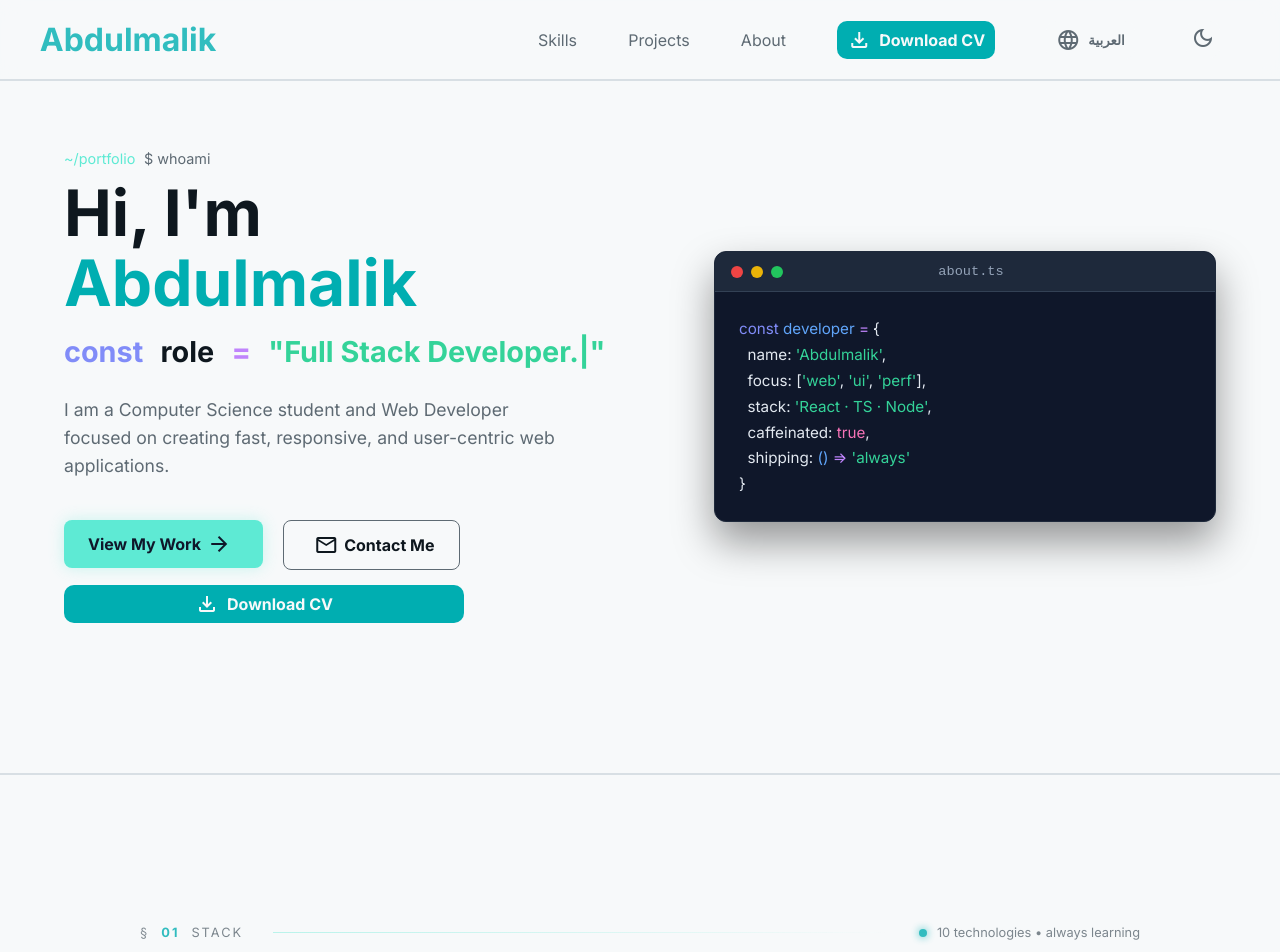
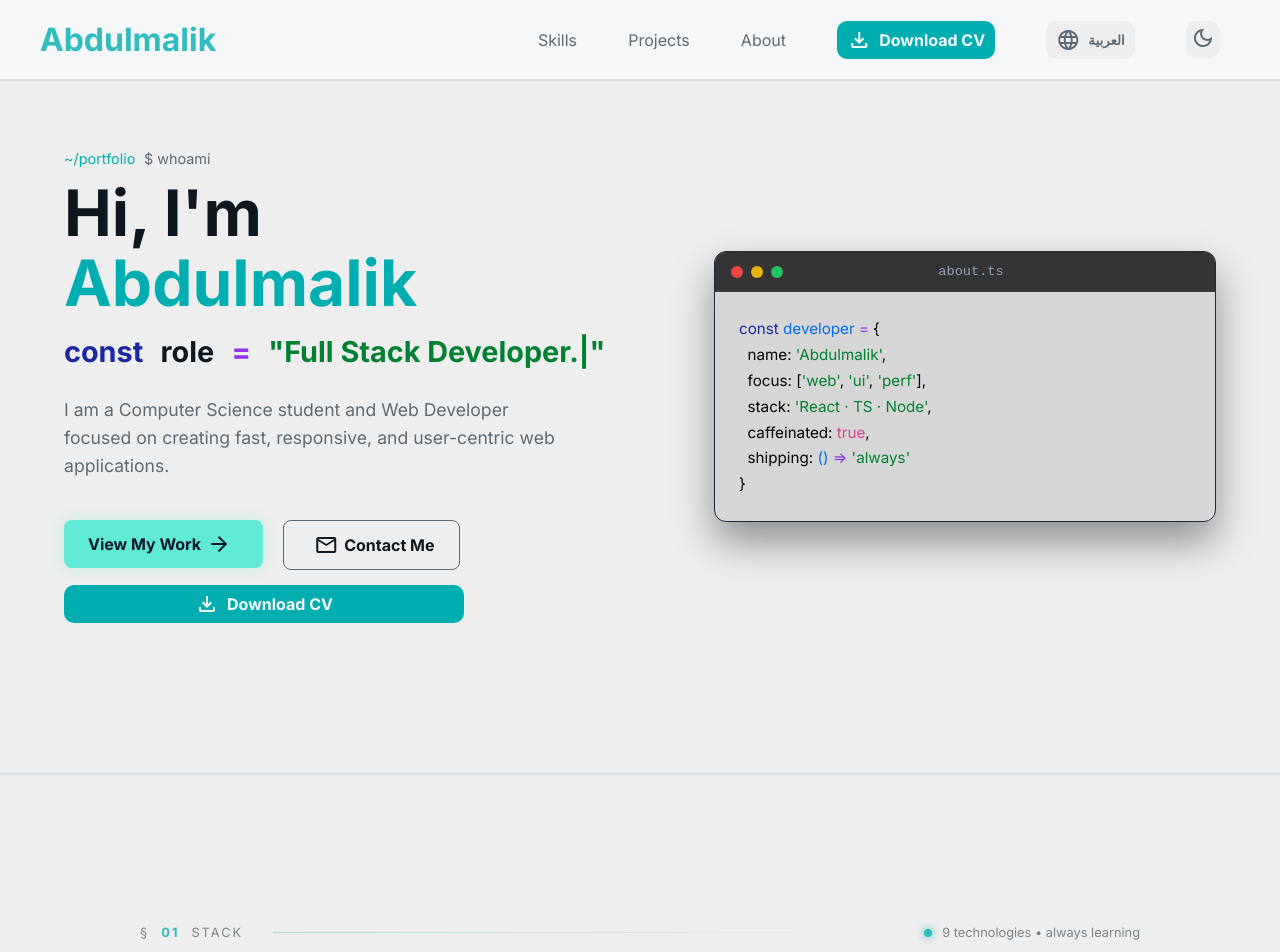
Before and after one commit to Abdulmalik90/My-Personal-Web, a React (Vite) app: page / in a window 1280 px wide. Shown: the top 952 px of the page. Built offline with nearby package versions, Linux system fonts and the light colour scheme.

Commit message:
Some changes on light mode

```diff
--- a/src/App.css
+++ b/src/App.css
@@ -1,6 +1,6 @@
 /* app.css */
 :root {
-    --primary: #f7f9fa;
+    --primary: #eeeeee;
     --header-bg: rgba(247, 249, 250, 0.786);
     --secondary: #00aeb1;
     --secondary-hover: #00c0c3;
@@ -12,8 +12,20 @@
     --other-buttons: #ffffff;
     --other-buttons-border: #d3d3d3;
     --other-buttons-hover: #d3d3d3;
+    --code-window: #d6d6d6;
+    --window-header: #343434;
+    --code-keyword : #1b28a2;  /* Indigo */
+    --code-variable: var(--text);
+    --code-operator: #8f34ea; /* Purple */
+    --code-string: #008131; /* Emerald Green */
+    --code-function: #006df1; /* Blue */
+    --code-boolean: #d84491; /* Pink */
+    --code: rgb(0, 0, 0);
     --line: #d8dfe4;
     --card: white;
+    /* about page */
+    --ab-panel: #d2d2d2;
+    --ad-panel-border: rgba(0, 0, 0, 0.263);
 }
 
 /* Dark Mode Variables */
@@ -28,8 +40,20 @@
     --other-buttons: #11181d;
     --other-buttons-border: rgb(54, 54, 54);
     --other-buttons-hover: rgb(54, 54, 54);
+    --code-window: #0f172a;
+    --window-header: #1e293b;
+    --code-keyword : #818cf8;  /* Indigo */
+    --code-variable: var(--text);
+    --code-operator: #c084fc; /* Purple */
+    --code-string: #34d399; /* Emerald Green */
+    --code-function: #60a5fa; /* Blue */
+    --code-boolean: #f472b6; /* Pink */
+    --code: white;
     --line: #161e25;
     --card: #0e171e;
+    /* about page */
+    --ab-panel: #06101a;
+    --ad-panel-border: rgba(255, 255, 255, 0.08);
     /* We keep the --secondary accent colors the same so your buttons stay vibrant! */
 }
 
@@ -65,6 +89,7 @@ html:lang(ar) .sectoin-subtitle {
 
 body {
     background-color: var(--primary);
+    transition: all 0.5s ease-in;
 }
 
 hr {
--- a/src/components/About.jsx
+++ b/src/components/About.jsx
@@ -96,9 +96,9 @@ export default function About() {
                         </div>
                         <ul className="ab-currently-list">
                             {currently.map((row, i) => (
-                                <li key={row.label} className="ab-currently-row" style={{ borderBottom: i < currently.length - 1 ? '1px dashed rgba(255,255,255,0.06)' : 'none' }}>
+                                <li key={row.label} className="ab-currently-row" style={{ borderBottom: i < currently.length - 1 ? '1px dashed var(--ad-panel-border)' : 'none' }}>
                                     <span style={{ color: DIM, fontFamily: MONO, fontSize: 11 }}>{row.label}</span>
-                                    <span>{row.value}</span>
+                                    <span style={{color: "var(--text)"}}>{row.value}</span>
                                 </li>
                             ))}
                         </ul>
@@ -117,7 +117,7 @@ export default function About() {
                     {/* Open to panel */}
                     <div className="ab-opento-panel">
                         <div style={{ fontFamily: MONO, fontSize: 11, color: VIOLET, fontWeight: 600, letterSpacing: '0.2em', marginBottom: 8 }}>{t("aboutOpenTo")}</div>
-                        <div style={{ fontSize: 15, color: '#e2e8f0', lineHeight: 1.5 }}>
+                        <div style={{ fontSize: 15, color: 'var(--text-lighter)', lineHeight: 1.5 }}>
                             {t("aboutOpenTo2")}
                         </div>
                     </div>
--- a/src/components/Footer.jsx
+++ b/src/components/Footer.jsx
@@ -2,13 +2,19 @@ import { useLanguage } from "./LanguageContext"
 import "../styles/footer.css"
 export default function Footer() {
     const {t} = useLanguage();
+
+    const handleCopyEmail = (e) => {
+        e.preventDefault(); // لمنع المتصفح من محاولة فتح تطبيق
+        navigator.clipboard.writeText("contact@abdulmalik.dev");
+        alert("تم نسخ الإيميل بنجاح! | The email has been copied!"); // أو يمكنك استخدام مكتبة Toast لرسالة أجمل
+    };
 
     return (
         <>
             <h1 className="section-title">{t("footerTitle")}</h1>
             <p className="footer-subtitle">{t("footerSubTitle")}</p>
             <div id="email-link">
-                <a href=""><span class="material-symbols-outlined">mail</span> test@abdulmalik.dev</a>
+                <a href="mailto:contact@abdulmalik.dev" onClick={handleCopyEmail} style={{cursor: "pointer"}}><span class="material-symbols-outlined">mail</span> contact@abdulmalik.dev</a>
             </div>
 
             <div id="footer-link-container">
--- a/src/components/Hero.jsx
+++ b/src/components/Hero.jsx
@@ -8,6 +8,12 @@ export default function Hero() {
 
     // Relying strictly on the language state to prevent RTL false positives
     const isArabic = language === 'ar';
+
+    const handleCopyEmail = (e) => {
+        e.preventDefault(); // لمنع المتصفح من محاولة فتح تطبيق
+        navigator.clipboard.writeText("contact@abdulmalik.dev");
+        alert("تم نسخ الإيميل بنجاح! | The email has been copied!"); // أو يمكنك استخدام مكتبة Toast لرسالة أجمل
+    };
 
     return (
         <div id="hero-container">
@@ -55,12 +61,12 @@ export default function Hero() {
                 </button>
             </Link>
 
-            <button id="contact-btn">
+            <a style={{textDecoration: "none"}} href="mailto:contact@abdulmalik.dev"><button id="contact-btn" onClick={handleCopyEmail}>
                 <span style={{ marginRight: "6px", marginLeft: "6px" }} className="material-symbols-outlined">
                 mail
                 </span>
                 {t("heroBtn2")}
-            </button>
+            </button></a>
             </div>
 
             {/* download button */}
--- a/src/data/translation.js
+++ b/src/data/translation.js
@@ -17,7 +17,7 @@ export const translation = {
 
         // Skills
         skTopBarLabel: "STACK",
-        skTopBarText: "10 technologies • always learning",
+        skTopBarText: "9 technologies • always learning",
         skTitle1: "Tools",
         skTitle2: "that ",
         skTitle3: "ship",
@@ -235,7 +235,7 @@ export const translation = {
 
         // Skills Section
         skTopBarLabel: "التقنيات",
-        skTopBarText: "10 تقنيات • دائم التعلم",
+        skTopBarText: "9 تقنيات • دائم التعلم",
         skTitle1: "أدوات ",
         skTitle2: " ",
         skTitle3: "للإنجاز",
--- a/src/styles/about.css
+++ b/src/styles/about.css
@@ -158,15 +158,15 @@
 
 /* Currently panel */
 .ab-panel {
-    background: #06101a;
-    border: 1px solid rgba(255, 255, 255, 0.08);
+    background: var(--ab-panel);
+    border: 1px solid var(--ad-panel-border);
     border-radius: 14px;
     overflow: hidden;
 }
 
 .ab-panel-header {
     padding: 14px 18px;
-    border-bottom: 1px solid rgba(255, 255, 255, 0.06);
+    border-bottom: 1px solid var(--ad-panel-border);
     display: flex;
     align-items: center;
     justify-content: space-between;
@@ -205,8 +205,8 @@
 }
 
 .ab-stat-card {
-    background: #06101a;
-    border: 1px solid rgba(255, 255, 255, 0.08);
+    background: var(--ab-panel);
+    border: 1px solid var(--ad-panel-border);
     border-radius: 12px;
     padding: 18px 16px;
 }
--- a/src/styles/hero.css
+++ b/src/styles/hero.css
@@ -36,7 +36,7 @@
     font-size: 0.9rem;
     margin-bottom: 10px;
 }
-.prompt-path { color: #5eead4; } /* Subtle teal */
+.prompt-path { color: var(--secondary); } /* Subtle teal */
 .prompt-command { color: var(--text-lighter); }
 
 .hero-left h1 {
@@ -64,12 +64,15 @@
 }
 
 /* Syntax Highlighting Colors */
-.code-keyword { color: #818cf8; } /* Indigo */
-.code-variable { color: var(--text); }
-.code-operator { color: #c084fc; } /* Purple */
-.code-string { color: #34d399; } /* Emerald Green */
-.code-function { color: #60a5fa; } /* Blue */
-.code-boolean { color: #f472b6; } /* Pink */
+.code-keyword { color: var(--code-keyword); } /* Indigo */
+.code-variable { color: var(--code-variable); }
+.code-operator { color: var(--code-operator); } /* Purple */
+.code-string { color: var(--code-string); } /* Emerald Green */
+.code-function { color: var(--code-function); } /* Blue */
+.code-boolean { color: var(--code-boolean); } /* Pink */
+code {
+    color: var(--code)
+}
 
 /* Button Styling Updates */
 #hero-buttons-container {
@@ -114,7 +117,7 @@
 
 /* Mock Code Window Styling */
 .code-window {
-    background-color: #0f172a; /* Slate 900 */
+    background-color: var(--code-window); /* Slate 900 */
     border: 1px solid #1e293b;
     border-radius: 12px;
     width: 100%;
@@ -124,7 +127,7 @@
 }
 
 .window-header {
-    background-color: #1e293b;
+    background-color: var(--window-header);
     padding: 12px 16px;
     display: flex;
     align-items: center;
--- a/src/styles/skills.css
+++ b/src/styles/skills.css
@@ -31,7 +31,7 @@
 .status-line {
     flex: 1;
     height: 1px;
-    background: linear-gradient(90deg, rgba(94, 234, 212, 0.5) 0%, rgba(255,255,255,0.05) 100%);
+    background: linear-gradient(90deg, rgba(68, 188, 170, 0.5) 0%, rgba(255,255,255,0.05) 100%);
     margin: 0 30px;
 }
 
@@ -116,7 +116,7 @@
 
 .skill-btn:hover {
     border-color: var(--secondary);
-    color: #fff;
+    color: var(--secondary);
     box-shadow: 0 0 20px rgba(94, 234, 212, 0.15), inset 0 0 10px rgba(94, 234, 212, 0.05);
     transform: translateY(-2px);
 }
```
